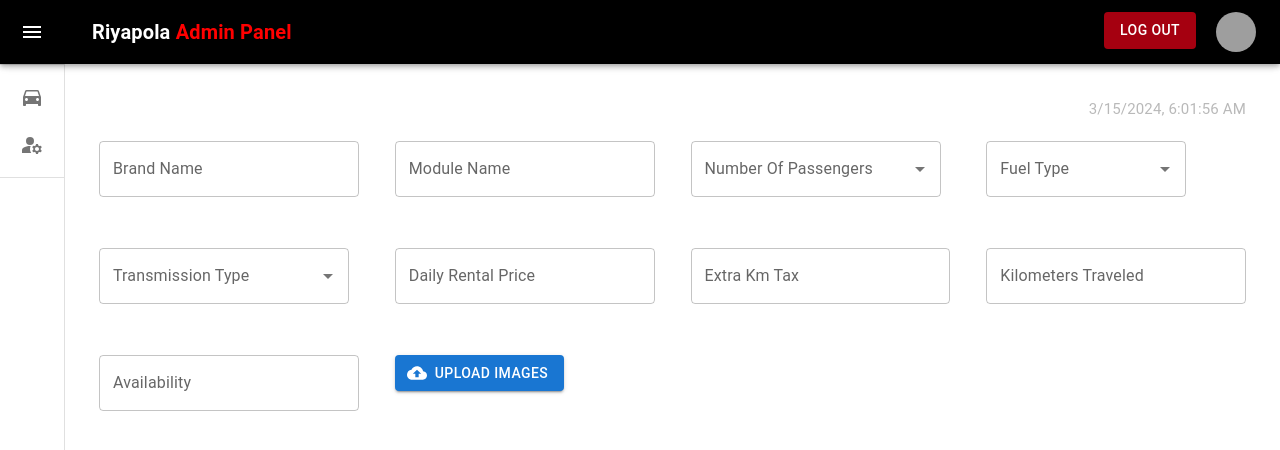
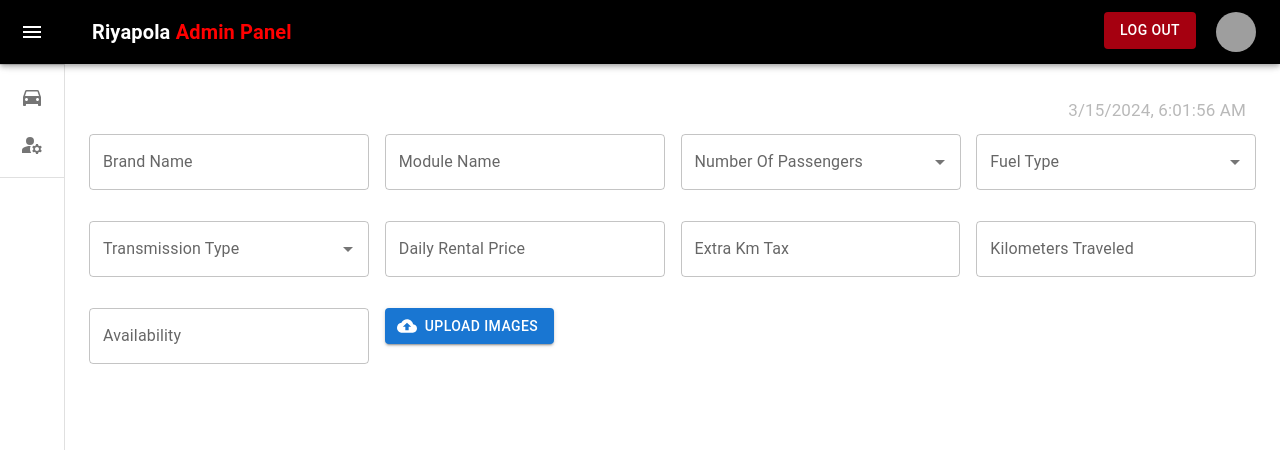
Before and after one commit to imeshhirushan2117/Riyapola_FrontEnd, a React (Vite) app: page /adminCar in a window 1280 px wide. Shown: the top 450 px of the page. Built offline with nearby package versions, Linux system fonts and the light colour scheme; sample sign-in values are in the browser's storage; grey boxes are pictures that could not be loaded.

Commit message:
optimize-code

```diff
--- a/src/Components/DiologBox/DiologBox.jsx
+++ b/src/Components/DiologBox/DiologBox.jsx
@@ -9,6 +9,7 @@ import { useState } from 'react';
 import instance from '../../services/Axios'
 import IconButton from '@mui/material/IconButton';
 import DrawIcon from '@mui/icons-material/Draw';
+import Swal from 'sweetalert2';
 
 export default function DiologBox({ handleClose, open, closeBtn, updateData }) {
 
@@ -31,15 +32,24 @@ export default function DiologBox({ handleClose, open, closeBtn, updateData }) {
             })
                 .then((response) => {
                     console.log(response.data);
+                    Swal.fire({
+                        title: "Updated!",
+                        text: "Your file has been updated.",
+                        icon: "success"
+                    });
+
                 })
                 .catch((error) => {
                     console.error(error);
                 });
         } else {
-            console.log("update Un Seccuse !");
+            Swal.fire({
+                title: "Error!",
+                text: "Your file has been deleted Faild.",
+                icon: "error"
+            });
         }
     }
-
     return (
         <Dialog
             open={open}
@@ -67,12 +77,12 @@ export default function DiologBox({ handleClose, open, closeBtn, updateData }) {
 
                     <Box sx={{ margin: "10px" }}>
                         <TextInput isDisable={diseble} width={"500px"} label={"Password"} type={'password'} value={password} onChange={(val) => setPassword(val.target.value)} />
-                        <Box sx={{textAlign:"end" , display:"flex"}}>
-                        <p>updatePassword</p>
+                        <Box sx={{ textAlign: "end", display: "flex" }}>
+                            <p>updatePassword</p>
                             <IconButton aria-label="delete" onClick={() => {
-                                if(diseble == true){
+                                if (diseble == true) {
                                     setDiseble(false)
-                                }else{
+                                } else {
                                     setDiseble(true)
                                 }
                             }}>
--- a/src/pages/AdminAction/AdminAction.jsx
+++ b/src/pages/AdminAction/AdminAction.jsx
@@ -15,7 +15,7 @@ import DiologBox from '../../Components/DiologBox/DiologBox'
 import DateTime from '../../common/DateTime/DateTime';
 
 
-export default function AdminAction() {
+export default function AdminAction({}) {
 
 
   const [data, setData] = useState([])
@@ -134,8 +134,20 @@ export default function AdminAction() {
   }
 
   const openPopup = (val) => {
-    setOpen(true)
-    setUpdateData(val)
+    Swal.fire({
+      title: "Are you sure?",
+      text: "Do you want to updated this!",
+      icon: "warning",
+      showCancelButton: true,
+      confirmButtonColor: "#16a085",
+      cancelButtonColor: "#A50010",
+      confirmButtonText: "Yes, update it!"
+    }).then((result) => {
+      if (result.isConfirmed) {
+        setOpen(true)
+        setUpdateData(val)
+      }
+    });
   }
 
   const handleClose = () => {
@@ -144,11 +156,13 @@ export default function AdminAction() {
 
   const deleted = (id) => {
     Swal.fire({
-      title: "Do you want to deleted the Admin?",
-      showDenyButton: true,
+      title: "Are you sure?",
+      text: "You won't be able to revert this!",
+      icon: "warning",
       showCancelButton: true,
-      confirmButtonText: "Deleted",
-      denyButtonText: `Don't Deleted`
+      confirmButtonColor: "#3085d6",
+      cancelButtonColor: "#A50010",
+      confirmButtonText: "Yes, delete it!"
     }).then((result) => {
       if (result.isConfirmed) {
 
@@ -161,10 +175,11 @@ export default function AdminAction() {
           .catch(error => {
             console.log(error.config);
           });
-
-        Swal.fire("Deleted!", "", "success");
-      } else if (result.isDenied) {
-        Swal.fire("Admin are not deleted", "", "info");
+        Swal.fire({
+          title: "Deleted!",
+          text: "Your file has been deleted.",
+          icon: "success"
+        });
       }
     });
   }
@@ -176,7 +191,7 @@ export default function AdminAction() {
   return (
     <Box>
        <Box sx={{ padding: "10px", textAlign: "end" }}>
-        <DateTime style={{ color: "#B9B9B9", fontSize: "15px" }} />
+        <DateTime style={{ color: "#B9B9B9", fontSize: "17px" }} />
       </Box>
       <Box>
         <Grid container spacing={2}>
--- a/src/pages/AdminCar/AdminCar.jsx
+++ b/src/pages/AdminCar/AdminCar.jsx
@@ -52,30 +52,30 @@ export default function AdminCar() {
     <Box>
 
       <Box sx={{ padding: "10px", textAlign: "end" }}>
-        <DateTime style={{ color: "#B9B9B9", fontSize: "15px" }} />
+        <DateTime style={{ color: "#B9B9B9", fontSize: "17px" }} />
       </Box>
 
       <Box>
         <Grid container spacing={2}>
           <Grid item xs={3}>
-            <Box sx={{ padding: "10px" }}>
+            <Box>
               <TextInput width={"100%"} label={"Brand Name"} type={'text'} onChange={(val) => console.log(val.target.value)} />
             </Box>
           </Grid>
 
           <Grid item xs={3}>
-            <Box sx={{ padding: "10px" }}>
+            <Box>
               <TextInput width={"100%"} label={"Module Name"} type={'text'} onChange={(val) => console.log(val.target.value)} />
             </Box>
           </Grid>
 
           <Grid item xs={3}>
-            <Box sx={{ padding: "10px" }}>
+            <Box>
               <Autocomplete
                 disablePortal
                 id="combo-box-demo"
                 options={numberOfSeats}
-                sx={{ width: 250 }}
+                sx={{ width: 280 }}
                 renderInput={(params) => <TextField {...params} label="Number Of Passengers" />}
                 onChange={(event, value) => console.log(value.value)}
               />
@@ -83,12 +83,12 @@ export default function AdminCar() {
           </Grid>
 
           <Grid item xs={3}>
-            <Box sx={{ padding: "10px" }}>
+            <Box>
               <Autocomplete
                 disablePortal
                 id="combo-box-demo"
                 options={fuelType}
-                sx={{ width: 200 }}
+                sx={{ width: 280 }}
                 renderInput={(params) => <TextField {...params} label="Fuel Type" />}
                 onChange={(event, value) => console.log(value.value)}
               />
@@ -96,12 +96,12 @@ export default function AdminCar() {
           </Grid>
 
           <Grid item xs={3}>
-            <Box sx={{ padding: "10px" }}>
+            <Box>
               <Autocomplete
                 disablePortal
                 id="combo-box-demo"
                 options={type}
-                sx={{ width: 250 }}
+                sx={{ width: 280 }}
                 renderInput={(params) => <TextField {...params} label="Transmission Type" />}
                 onChange={(event, value) => console.log(value.value)}
               />
@@ -109,32 +109,32 @@ export default function AdminCar() {
           </Grid>
 
           <Grid item xs={3}>
-            <Box sx={{ padding: "10px" }}>
+            <Box>
               <TextInput width={"100%"} label={"Daily Rental Price"} type={'text'} onChange={(val) => console.log(val.target.value)} />
             </Box>
           </Grid>
 
           <Grid item xs={3}>
-            <Box sx={{ padding: "10px" }}>
+            <Box>
               <TextInput width={"100%"} label={"Extra Km Tax"} type={'text'} onChange={(val) => console.log(val.target.value)} />
             </Box>
           </Grid>
 
           <Grid item xs={3}>
-            <Box sx={{ padding: "10px" }}>
+            <Box>
               <TextInput width={"100%"} label={"Kilometers Traveled"} type={'text'} onChange={(val) => console.log(val.target.value)} />
             </Box>
           </Grid>
 
 
           <Grid item xs={3}>
-            <Box sx={{ padding: "10px" }}>
+            <Box>
               <TextInput width={"100%"} label={"Availability"} type={'text'} onChange={(val) => console.log(val.target.value)} />
             </Box>
           </Grid>
 
           <Grid item xs={3}>
-            <Box sx={{ padding: "10px" }}>
+            <Box>
               <Button
                 component="label"
                 role={undefined}
```
